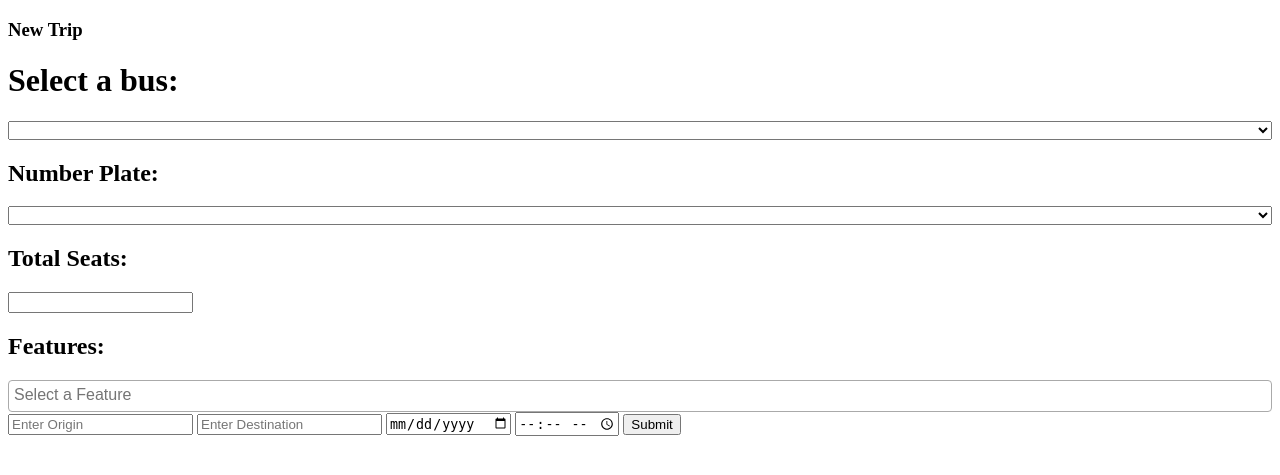
After one commit to Myuto01/Yenda-CRS-API, a Python web app: template main/templates/create_trip.html in a window 1280 px wide. The commit adds this page. Shown: the top 475 px of the page. Run offline with Jinja, Linux system fonts and the light colour scheme; the template is opened without the code that fills it, so the values that code supplies are empty.

Commit message:
Included the creation of a new trip schedule and also the html and css that allows that

```diff
--- a/main/models.py
+++ b/main/models.py
@@ -84,7 +84,7 @@ class TripSchedule(models.Model):
     user = models.ForeignKey(User, on_delete=models.CASCADE, default=10)
     bus = models.ForeignKey(Bus, on_delete=models.CASCADE)
     origin = models.CharField(max_length=30, blank=True, default="")
-    departure = models.CharField(max_length=30, blank=True, default="")
+    destination = models.CharField(max_length=30, blank=True, default="")
     departure_date =  models.DateTimeField(default=datetime.datetime.now)
     departure_time =  models.TimeField(default=time(12, 0, 0))
     price = models.DecimalField(max_digits=10, decimal_places=2, default=0.00)
--- /dev/null
+++ b/main/templates/create_trip.html
@@ -0,0 +1,192 @@
+<!DOCTYPE html>
+<html lang="en">
+<head>
+    <meta charset="UTF-8">
+    <meta name="viewport" content="width=device-width, initial-scale=1.0">
+    <title>Bus Selection</title>
+    <link href="https://cdnjs.cloudflare.com/ajax/libs/select2/4.0.13/css/select2.min.css" rel="stylesheet" />
+    <style>
+        select {
+            width: 100%;
+        }
+    </style>
+</head>
+<body>
+    <h3>New Trip</h3>
+    <form id="trip_create_form">
+        <h1>Select a bus:</h1>
+        <select id="bus-dropdown">
+            <!-- Options will be populated dynamically by JavaScript -->
+        </select>
+        <h2>Number Plate:</h2>
+        <select id="number-plate-dropdown">
+            <!-- Options will be populated dynamically by JavaScript -->
+        </select>
+        <h2>Total Seats:</h2>
+        <input type="text" id="total-seats" readonly>
+
+        <h2>Features:</h2>
+        <select name="features[]" id="features-dropdown" multiple>
+            <!-- Options will be populated dynamically by JavaScript -->
+        </select>
+
+        <!-- Trip form-->
+        <input type="text" name="origin" id="origin" placeholder="Enter Origin" required>
+
+        <input type="text" name="destination" id="destination" placeholder="Enter Destination" required>
+
+        <input type="date" name="departure_date" id="departure_date" placeholder="Enter departure date" required>
+
+        <input type="time" name="departure_time" id="departure_time" placeholder="Enter time of departure" required>
+
+
+        <input type="submit" id="tripcreatesubmitButton" value="Submit">
+    </form>
+</body>
+
+<script src="https://ajax.googleapis.com/ajax/libs/jquery/3.6.0/jquery.min.js"></script>
+<script src="https://cdnjs.cloudflare.com/ajax/libs/select2/4.0.13/js/select2.min.js"></script>
+
+<script>
+    document.addEventListener('DOMContentLoaded', (event) => {
+            const accessToken = "eyJhbGciOiJIUzI1NiIsInR5cCI6IkpXVCJ9.eyJ0b2tlbl90eXBlIjoiYWNjZXNzIiwiZXhwIjoxNzE0ODkyODMxLCJpYXQiOjE3MTMxNjQ4MzEsImp0aSI6Ijk5YjIzMjAzZDljNDRkNGZhNWFjMTQ2YTZhZTBmZDBmIiwidXNlcl9pZCI6OX0.8dDNaXopAyrWrdTqut4-7sNLOnN2nyXhYLPMpchnLxo";
+
+    // Fetch data from the backend API
+fetch('http://127.0.0.1:8000/api/v1/bus-list/', {
+    headers: {
+        'Authorization': "JWT " + accessToken
+    }
+})
+.then(response => {
+    if (!response.ok) {
+        throw new Error('Network response was not ok');
+    }
+    return response.json();
+})
+.then(data => {
+    console.log("Response data:", data); // Log the response data to inspect its structure
+    const buses = data.data; // Access the array of bus objects
+
+    const busDropdown = document.getElementById('bus-dropdown');
+    const numberPlateDropdown = document.getElementById('number-plate-dropdown');
+    const totalSeatsInput = document.getElementById('total-seats');
+    const featureDropdown = document.getElementById('features-dropdown');
+    buses.forEach(bus => {
+        // Populate bus dropdown
+        const option = document.createElement('option');
+        option.value = bus.id; // Assuming bus id is available
+        option.textContent = `${bus.attributes.bus_type} (${bus.attributes.total_seats} seats)`;
+        busDropdown.appendChild(option);
+
+        // Populate number plate dropdown
+        const plateOption = document.createElement('option');
+        plateOption.value = bus.attributes.number_plate;
+        plateOption.textContent = bus.attributes.number_plate;
+        numberPlateDropdown.appendChild(plateOption);
+
+        // Populate number plate dropdown
+        const featureOption = document.createElement('option');
+        featureOption.value = bus.relationships.features.data;
+        featureOption.textContent =  bus.relationships.features.data;
+        numberPlateDropdown.appendChild(featureOption);
+    });
+
+    // Event listener for bus selection
+    busDropdown.addEventListener('change', function() {
+        const selectedBusId = this.value;
+        const selectedBus = buses.find(bus => bus.id === selectedBusId);
+
+        // Update number plate field
+        numberPlateDropdown.value = selectedBus.attributes.number_plate;
+
+        // Update total seats field
+        totalSeatsInput.value = selectedBus.attributes.total_seats;
+
+        featureDropdown.value = selectedBus.relationships.features.data;
+
+    });
+})
+.catch(error => console.error('Error fetching data:', error));
+
+$('#features-dropdown').select2({
+        placeholder: "Select a Feature",
+});
+
+// Ajax Request to get features
+$.ajax({
+        url: "http://127.0.0.1:8000/api/v1/features/",
+        type: "GET",
+        beforeSend: function(xhr) {
+            xhr.setRequestHeader("Authorization", "JWT " + accessToken); // Include access token in the headers
+        },
+        success: function(response) {
+            console.log("Response:", response);
+            // Check if response contains the data array
+            if (response.data && Array.isArray(response.data)) {
+                // Populate the dropdown with the retrieved features
+                response.data.forEach(function(feature) {
+                    // Access the ID and attributes object of each feature
+                    var featureId = feature.id;
+                    var attributes = feature.attributes;
+                    // Append the feature name and ID to the dropdown
+                    $('#features-dropdown').append('<option value="' + featureId + '">' + attributes.name + '</option>');
+                });
+            }
+        },
+        error: function(xhr, status, error) {
+            console.error("Error fetching features:", error);
+        }
+    });
+
+    $("#trip_create_form").submit(function(e) {
+    e.preventDefault(); // Prevent default form submission
+
+    //$('#tripcreatesubmitButton').val('Submitting');
+
+    // Construct the payload object
+    var payload = {
+        "data": {
+            "type": "TripScheduleCreateView",
+            "attributes": {
+                "bus_type": $("#bus-dropdown").val(),
+                "total_seats": $("#total-seats").val(),
+                "number_plate": $("#number-plate-dropdown").val(),
+                "features": $("#features-dropdown").val() || [], // Get selected features
+                "origin": $("#origin").val(),
+                "destination": $("#destination").val(),
+                "departure_date": $("#departure_date").val(),
+                "departure_time": $("#departure_time").val()
+            }
+        }
+    }
+
+
+    // Convert the payload object to a JSON string
+    var payloadString = JSON.stringify(payload);
+
+    // Iterate through FormData and print out each data individually
+   console.log("payload", payloadString)
+
+    // Send AJAX request
+    $.ajax({
+        url: 'http://127.0.0.1:8000/api/v1/trip-schedules/',
+        type: 'POST',
+        data: payloadString ,
+        contentType: 'application/vnd.api+json',
+        beforeSend: function(xhr) {
+            xhr.setRequestHeader("Authorization", "JWT " + accessToken);
+        },
+        success: function(response) {
+            console.log('Success:', response);
+            //$('#tripcreatesubmitButton').val('Submit');
+        },
+        error: function(xhr, status, error) {
+            console.error('Error:', error);
+            //$('#tripcreatesubmitButton').val('Submit');
+        }
+    });
+});
+
+})
+</script>
+</html>
--- a/main/templates/test.html
+++ b/main/templates/test.html
@@ -77,7 +77,6 @@
             <input type="submit" id="submitButton" value="Submit">
         </form>
     </div>
-    <script src="https://ajax.googleapis.com/ajax/libs/jquery/3.6.0/jquery.min.js"></script>
     <script src="https://cdnjs.cloudflare.com/ajax/libs/select2/4.0.13/js/select2.min.js"></script>
 
     <script>
@@ -87,9 +86,6 @@
     // Fetch features from the backend API after page load
     $('#features').select2({
         placeholder: "Select a Feature >",
-
-
-
     });
 
     $.ajax({
--- a/main/urls.py
+++ b/main/urls.py
@@ -13,8 +13,11 @@ urlpatterns = [
     path('api/v1/bus-details/<int:bus_id>/', views.BusDetailsView.as_view(), name='bus-details'),
     path('api/v1/features/', views.FeatureListView.as_view(), name='feature-list'),
     path('api/v1/create-features/', views.FeatureCreateAPIView.as_view(), name='feature-create'),
+    path('api/v1/bus-list/', views.BusListView.as_view(), name='bus-list'),
 
 
     #Remove
-    path('test/', views.test_view, name="test")
+    path('test/', views.test_view, name="test"),
+    path('trip-create/', views.trip_create_view, name="trip-create-view")
+
 ]  + static(settings.MEDIA_URL, document_root=settings.MEDIA_ROOT)
```
Also changed, not shown: main/serializers.py (+8 -3 lines), main/views.py (+32 -12 lines), main/migrations/0015_remove_feature_unique_feature_name_and_more.py (added).
